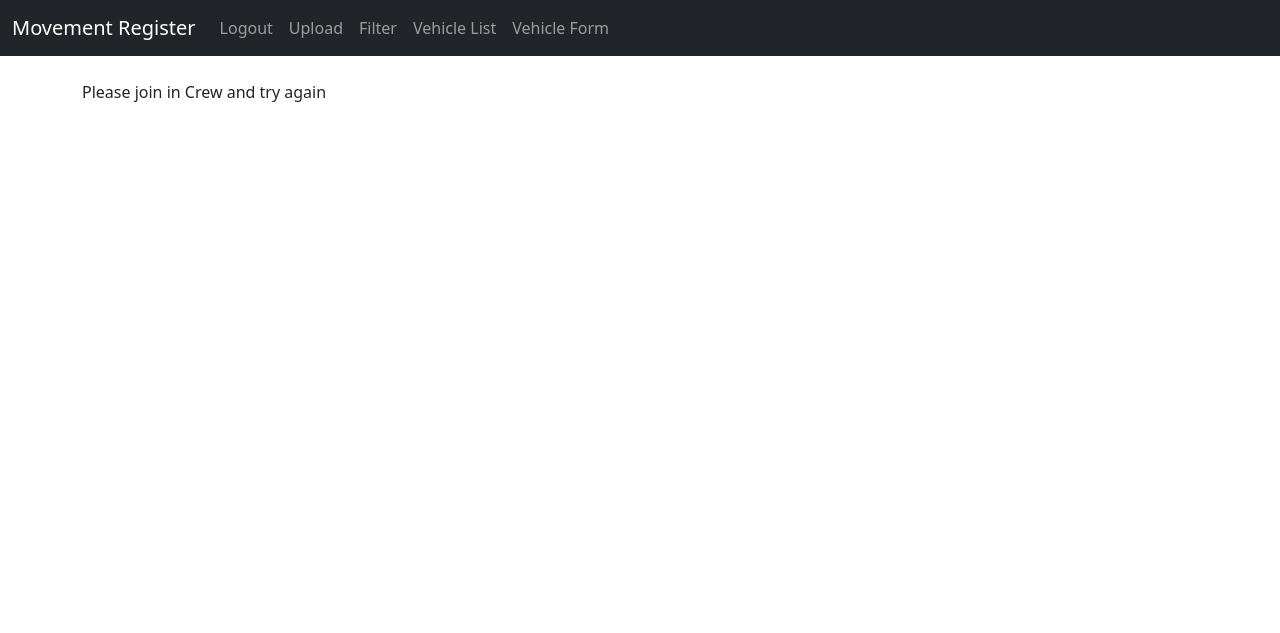
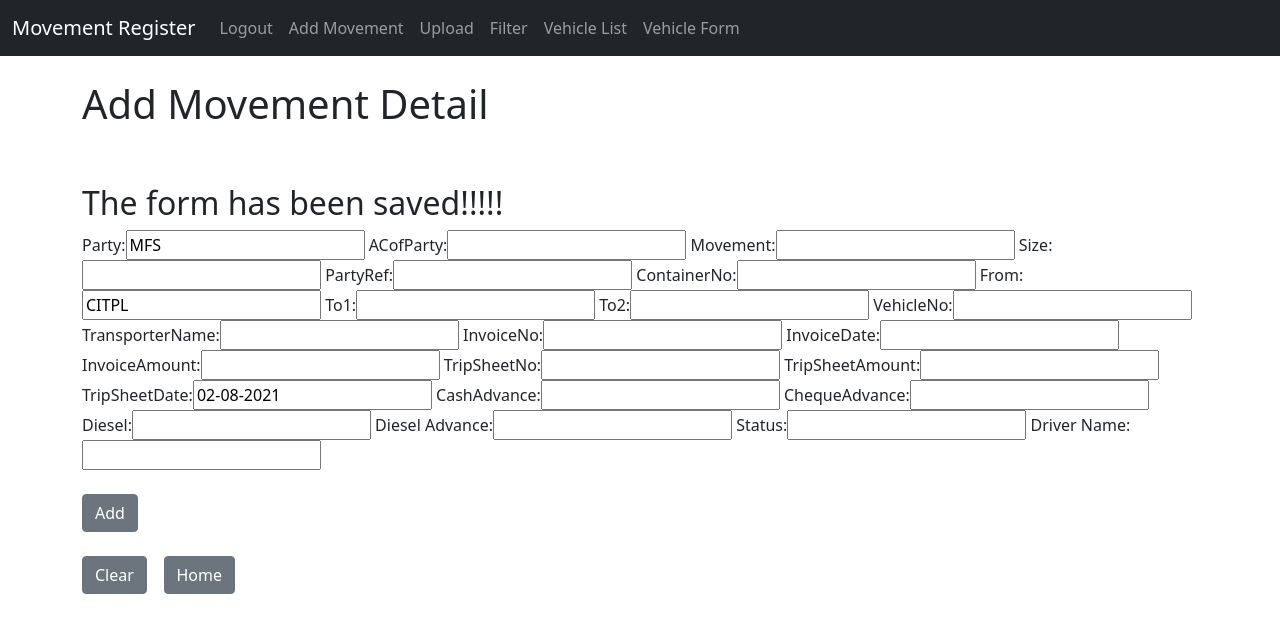
Before and after one commit to Harikheshav/RCM_Specifics_2.0, a Django app: page /add_mov_init in a window 1280 px wide. Shown: the top 633 px of the page. Run offline with Django 3.2, Linux system fonts and the light colour scheme; a user stored in the database is signed in; data comes from the database, SQL or seed files in the repository; both versions use the stored data as it was after the commit.

Commit message:
Initial-Commit

```diff
--- a/mov_reg/templates/add_mov.html
+++ b/mov_reg/templates/add_mov.html
@@ -4,7 +4,7 @@ Add Movement
 {% endblock %}
 {% load group_find %}
 {%block content%}
-{% if user|is_group:"Crew" %}
+{% if user|is_group:"Crew" or user|is_group:"Officer" %}
 	<h1>Add Movement Detail</h1>
 	<br/><br/>
 	<h2>{{form_message}}</h2>
--- a/mov_reg/templates/base.html
+++ b/mov_reg/templates/base.html
@@ -35,6 +35,9 @@
 				<a class="nav-link" href="{% url 'add_mov_empty' %}" name="Add Movement">Add Movement</a>
 				</li>
 		{% elif user|is_group:"Officer" %}
+				<li class="nav-item">
+				<a class="nav-link" href="{% url 'add_mov_empty' %}" name="Add Movement">Add Movement</a>
+				</li>
 				<li class="nav-item">
 				<a class="nav-link" href="{% url 'upload' %}" name="Upload">Upload</a>
 				</li>
--- a/mov_reg/templates/filter.html
+++ b/mov_reg/templates/filter.html
@@ -21,7 +21,7 @@ Example:20-12-2020:24-12-2020,15-01-2020:24-01-2020</li> <br/>
 <div class="form-group">
 <form method ="POST">
 	{% csrf_token %}
-	<select  name="search_in" value="choice">
+	<select  name="search_in" value="choices">
 	<option value="">-------</option>
 	{% for col in cols %}
 	<option value="{{col}}">{{col}}</option>
--- a/mov_reg/templates/home.html
+++ b/mov_reg/templates/home.html
@@ -9,7 +9,7 @@ Movement Register
 	<ul>
 	{% for post in object_list %}
 		<li><a href="{% url 'mov_details' post.pk %}">{{post.Party}} - {{post.ACofParty}}<br/>
-		{{post.PartyRef}}-{{post.ContainerNo}}-{{post.Status}}</a>-<a href="{% url 'update_mov' post.pk %}">(Edit)</a>
+		{{post.PartyRef}}-{{post.VehicleNo}}-{{post.ContainerNo}}-{{post.Status}}</a>-<a href="{% url 'update_mov' post.pk %}">(Edit)</a>
 		-<a href="{% url 'delete_mov' post.pk %}">(Delete)</a></li>
 	{% endfor %}
 	</ul>
--- a/mov_reg/views.py
+++ b/mov_reg/views.py
@@ -14,7 +14,7 @@ sug_sales=['Party','ACofParty',]
 not_varied=['Party','ACofParty','Movement','PartyRef','From','To1','To2','InvoiceNo']
 sug_mov=['Party','ACofParty','From','To1','To2','VehicleNo','Driver_Name','TransporterName']
 calc_data=['Alloted_Diesel','Fixed_Diesel_Advance','Fixed_Advance']
-cols=['id','Party','ACofParty','Movement','Size','PartyRef','ContainerNo','From','To1','To2','VehicleNo','TransporterName','InvoiceNo','InvoiceDate','InvoiceAmount','TripSheetNo','TripSheetAmount','TripSheetDate','CashAdvance','ChequeAdvance','Fixed_Advance','Diesel','Alloted_Diesel','Diesel_Advance','Fixed_Diesel_Advance','Status','Driver_Name']
+cols=['Party','ACofParty','Movement','Size','PartyRef','ContainerNo','From','To1','To2','VehicleNo','TransporterName','InvoiceNo','InvoiceDate','InvoiceAmount','TripSheetNo','TripSheetAmount','TripSheetDate','CashAdvance','ChequeAdvance','Fixed_Advance','Diesel','Alloted_Diesel','Diesel_Advance','Fixed_Diesel_Advance','Status','Driver_Name']
 today=date.today().strftime("%d-%m-%Y")
 def get_key(val,my_dict):
     for key, value in my_dict.items():
@@ -206,11 +206,11 @@ def FilterView(request):
                 ranges=[item for sublist in ranges for item in sublist]
             except:
                 pass
-            objs=Movement.objects.filter(**{val['search_in'][0]+'__in':ranges}).exclude(Party__isnull = True).exclude(Party__exact = '').exclude(Party__exact = None).values(*val['display_col'])
+            objs=Movement.objects.filter(**{val['search_in'][0]+'__in':ranges}).exclude(Party__isnull = True).exclude(Party__exact = '').exclude(Party__exact = None).values(*(val['display_col']+['id']))
         if 'Update' in request.POST:
              objs.update(**{val['search_in'][0]:val['update'][0].upper()})
              message='Updated Successfully for checking press Display'
-             return render(request,'filter.html',{'cols':cols,'today':today,'message':message,'search_for':val['update'][0].upper()})
+             return render(request,'filter.html',{'cols':cols,'today':today,'message':message,'search_for':val['update'][0].upper(),'search_in':val['search_in'][0]})
         elif 'Export' in request.POST:
             return ExcelResponse(objs)
         elif 'veh_stat' in request.POST:
@@ -225,7 +225,7 @@ def FilterView(request):
             table=df.to_html(escape=False)
             return render(request,'table.html',{'table':table})
         else:
-             df = pd.DataFrame(objs,columns=val['display_col'])
+             df = pd.DataFrame(objs,columns=val['display_col']+['id'])
              df['View']=""
              df['Edit']=""
              df['Delete']=""
@@ -234,6 +234,7 @@ def FilterView(request):
                 df['Edit'][i]=format_html('<a href=movement/'+'edit/'+str(df['id'][i])+'>(Edit)</a>')
                 df['Delete'][i]=format_html('<a href=movement/'+str(df['id'][i])+'/delete/>(Delete)</a>')
              df.index+=1
+             df.drop('id',axis=1,inplace=True)
              table=df.to_html(escape=False)
              return render(request,'table.html',{'table':table})
     return render(request,'filter.html',{'cols':cols,'today':today})
```
Also changed, not shown: db.sqlite3.
